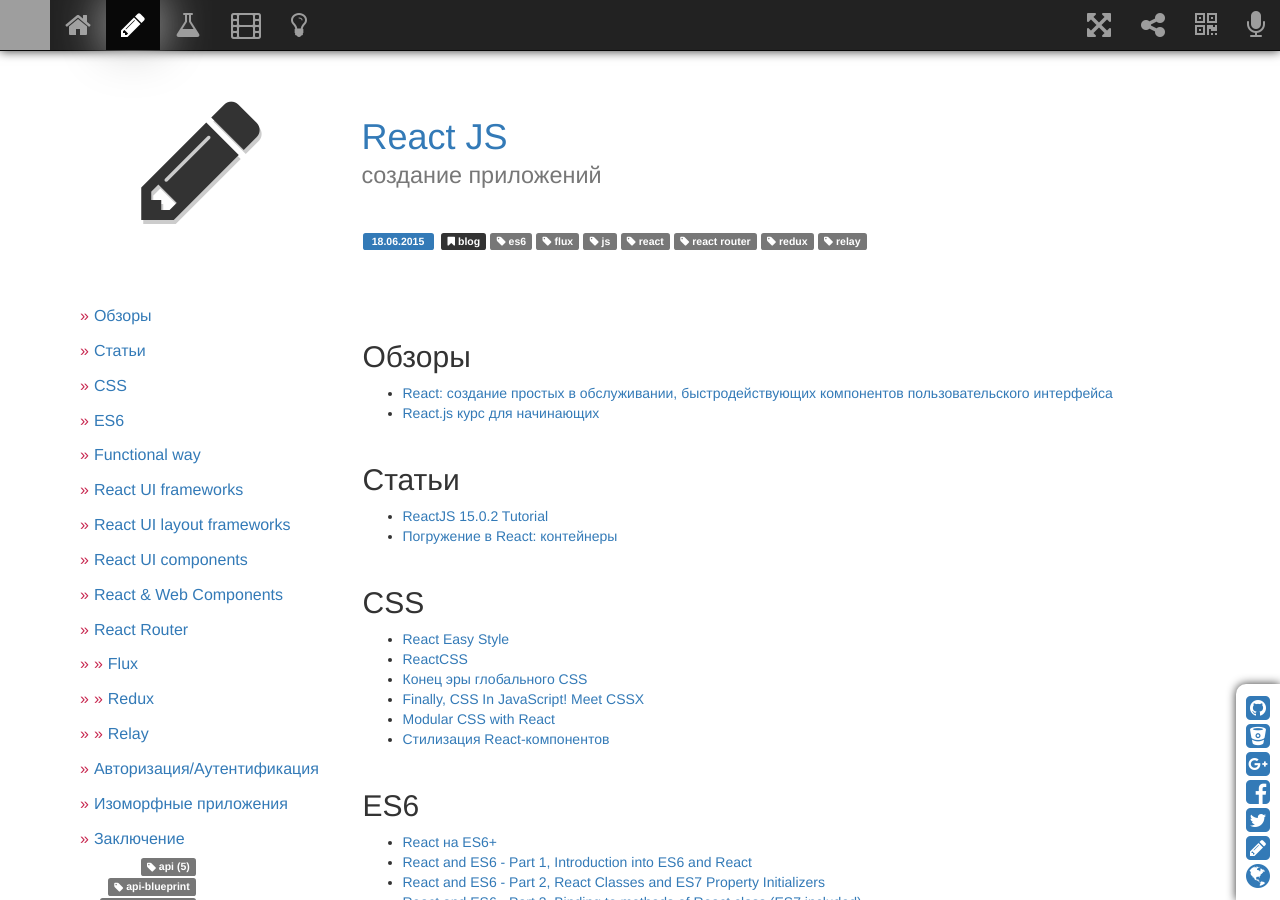
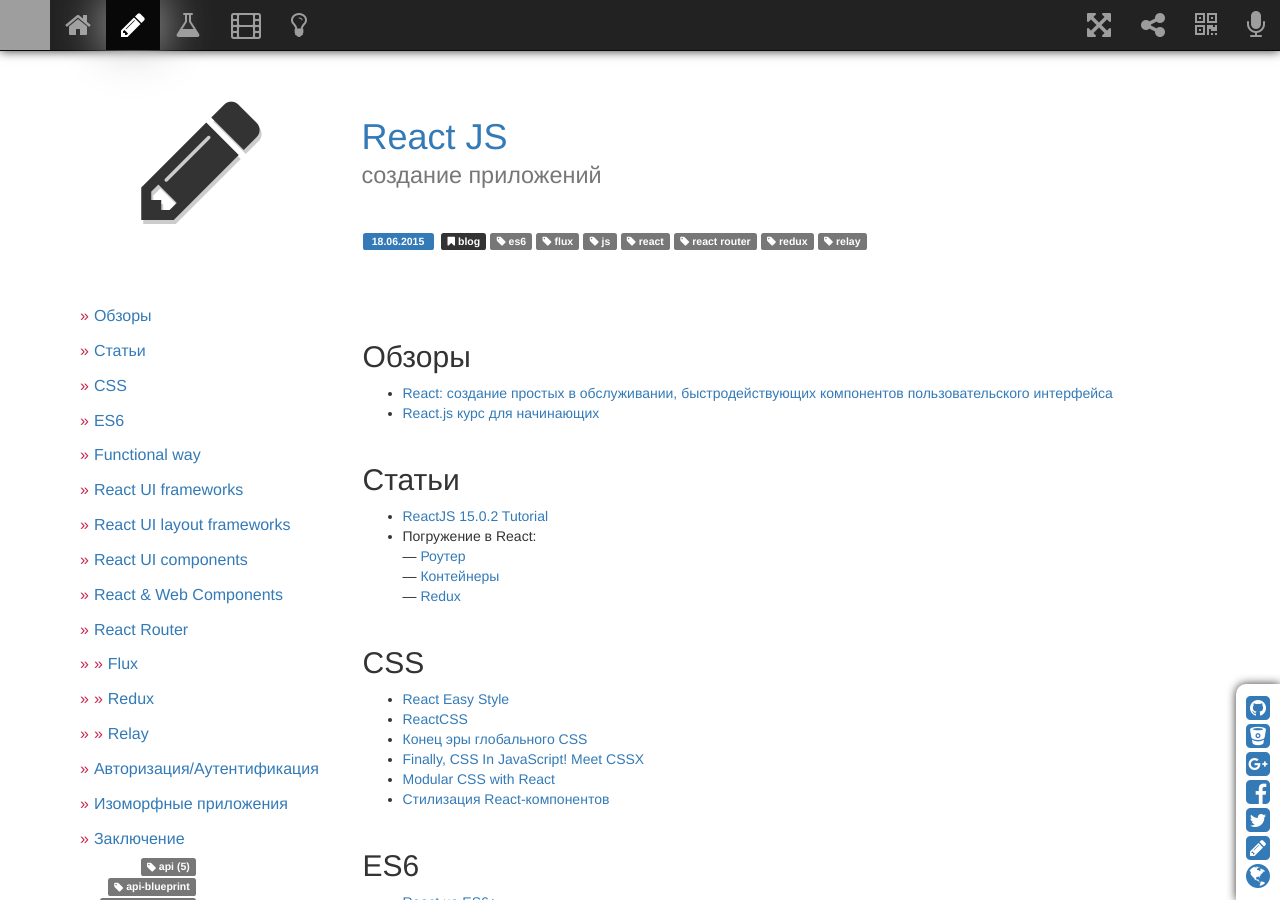
Before and after one commit to sergeymakoveev/sergeymakoveev.github.com, a Jekyll site: the page built from _posts/2015-06-18-js.react.md, in a window 1280 px wide and 900 px high. Built offline with Jekyll 4.4.1, drawn with Linux system fonts in a browser that asks for light colours; nearby versions of some CDN libraries; comment, search, counter and statistics services are not loaded; some of the changed text lies outside the part shown; grey boxes are pictures that could not be loaded.

Commit message:
[#] обновил контент

```diff
--- a/_posts/2015-06-18-js.react.md
+++ b/_posts/2015-06-18-js.react.md
@@ -16,7 +16,10 @@
 
 ## Статьи
 *   [ReactJS 15.0.2 Tutorial](https://habrahabr.ru/post/282874/)
-*   [Погружение в React: контейнеры](http://prgssr.ru/development/pogruzhenie-v-react-kontejnery.html)
+*   Погружение в React:
+    &mdash; [Роутер](http://prgssr.ru/development/pogruzhenie-v-react-router.html)
+    &mdash; [Контейнеры](http://prgssr.ru/development/pogruzhenie-v-react-kontejnery.html)
+    &mdash; [Redux](http://prgssr.ru/development/pogruzhenie-v-react-redux.html)
 
 
 ## CSS
@@ -88,6 +91,7 @@
 *   [Redux. Официальная документация](https://github.com/rajdee/redux-in-russian)
 *   [Redux в картинках](https://medium.com/russian/a-cartoon-intro-to-redux-e2108896f7e6#.w0bheh503)
 *   [Курс React Redux](https://maxfarseer.gitbooks.io/redux-course-ru/content/)
+*   [Погружение в React: Redux](http://prgssr.ru/development/pogruzhenie-v-react-redux.html)
 *   [Изоморфное Приложение с React и Redux](http://habrahabr.ru/post/264423/)
 *   [Full-Stack Redux Tutorial](http://teropa.info/blog/2015/09/10/full-stack-redux-tutorial.html)
 *   [Getting Started with Redux](https://egghead.io/series/getting-started-with-redux)
```
